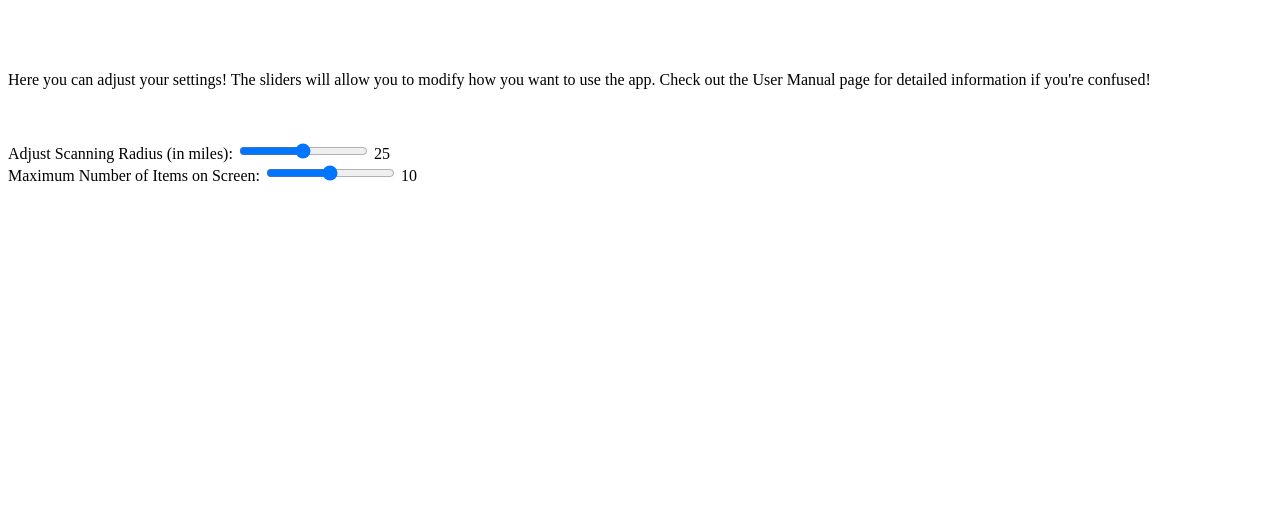
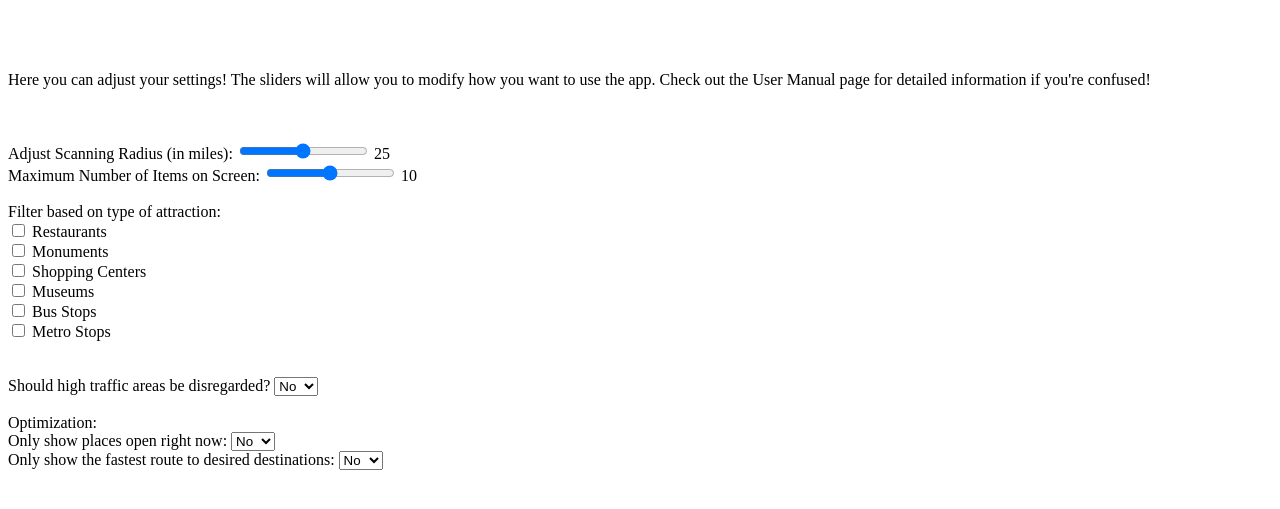
Before and after one commit to draw7redlines/Processes-Group-16, a plain HTML site: page settings.html in a window 1280 px wide. Shown: the part 61-570 px from the top of the page. Drawn offline with Linux system fonts and the light colour scheme.

Commit message:
Added more stuff to the settings pane. Feel free to add more if you think we need more options

```diff
--- a/settings.html
+++ b/settings.html
@@ -32,4 +32,41 @@
 
  }
  </script>
+
+ <br><br>
+ Filter based on type of attraction:
+ <br>
+
+ <input type= "checkbox" name="filter" value= "restaurant"> Restaurants <br>
+ <input type= "checkbox" name="filter" value= "monuments"> Monuments <br>
+ <input type= "checkbox" name="filter" value= "shopping centers"> Shopping Centers <br>
+ <input type= "checkbox" name="filter" value= "museums"> Museums <br>
+ <input type= "checkbox" name="filter" value= "busStops"> Bus Stops <br>
+ <input type= "checkbox" name="filter" value= "metroStations"> Metro Stops <br>
+ <br><br>
+
+ Should high traffic areas be disregarded?
+    <select name="traffic" id="traffic" value="No">
+        <option value= "No"> No </option>
+        <option value= "yes"> Yes </option>
+    </select>
+ <br><br>
+
+ Optimization: <br>
+
+ Only show places open right now:
+    <select name="openOrNot" id="openOrNot" value="Yes">
+        <option value= "No"> No </option>
+        <option value = "Yes"> Yes </option>
+        </select>
+        <br>
+
+ Only show the fastest route to desired destinations:
+        <select name="onlyFastest" id="onlyFastest" value="No">
+        <option value="No"> No </option>
+        <option value="Yes"> Yes</option>
+        </select>
+        <br>
+
+
  </body>
```
